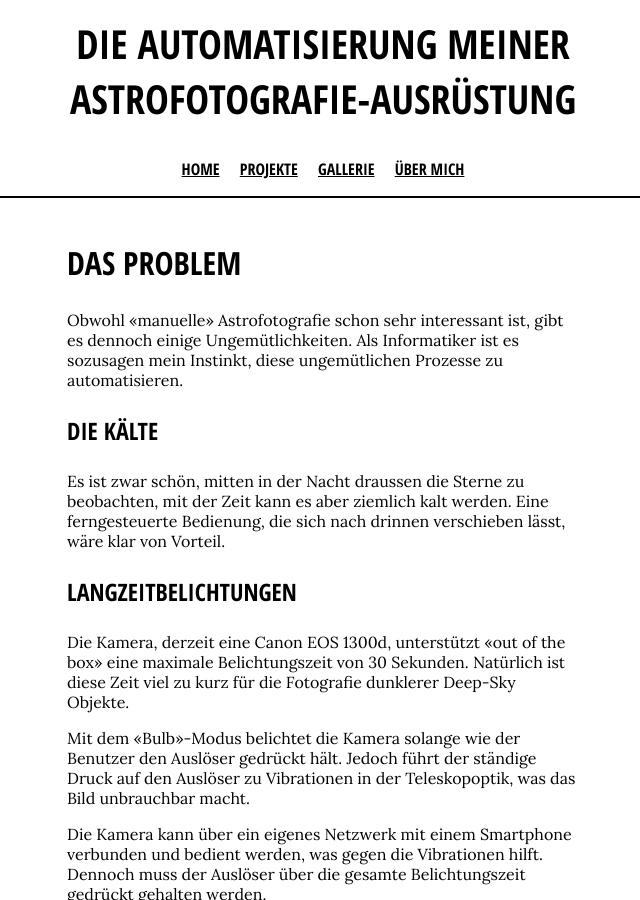
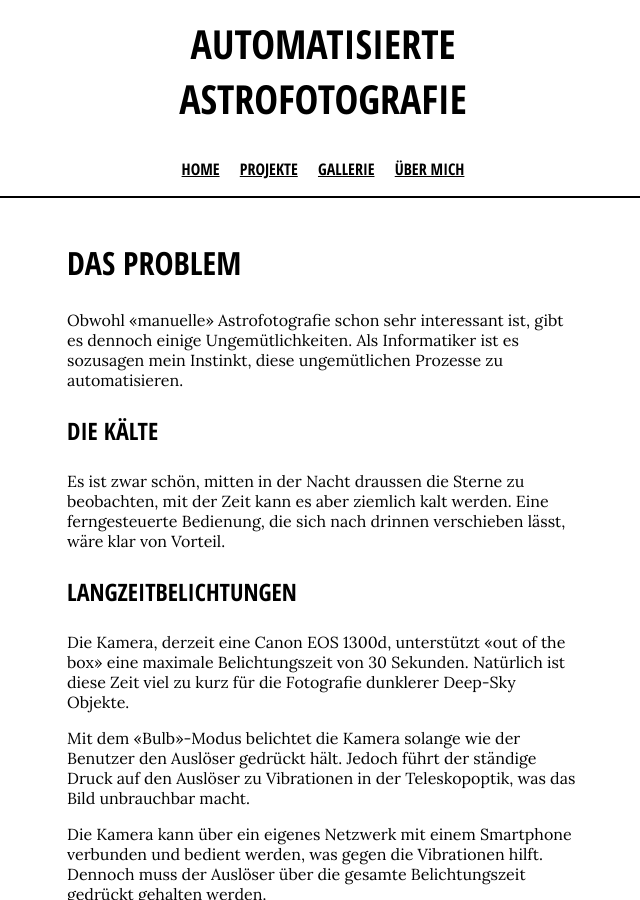
Before and after one commit to fabianboesiger/fabianboesiger.github.io, a Jekyll site: the page built from _posts/2021-03-26-astrophotography-setup.md, in a window 1280 px wide and 900 px high. Shown: the whole window, without its empty margins (317-957 px from the left). Built offline with Jekyll 4.4.1, drawn with Linux system fonts in a browser that asks for light colours.

Commit message:
update astrophotography article

```diff
--- a/_posts/2021-03-26-astrophotography-setup.md
+++ b/_posts/2021-03-26-astrophotography-setup.md
@@ -1,6 +1,6 @@
 ---
 layout: post
-title: Die Automatisierung meiner Astrofotografie-Ausrüstung
+title: Automatisierte Astrofotografie
 date: 2021-03-26 16:00:00 +0100
 categories: Astronomie
 tags: [Astrofotografie, Automatisierung, Raspberry Pi]
```
